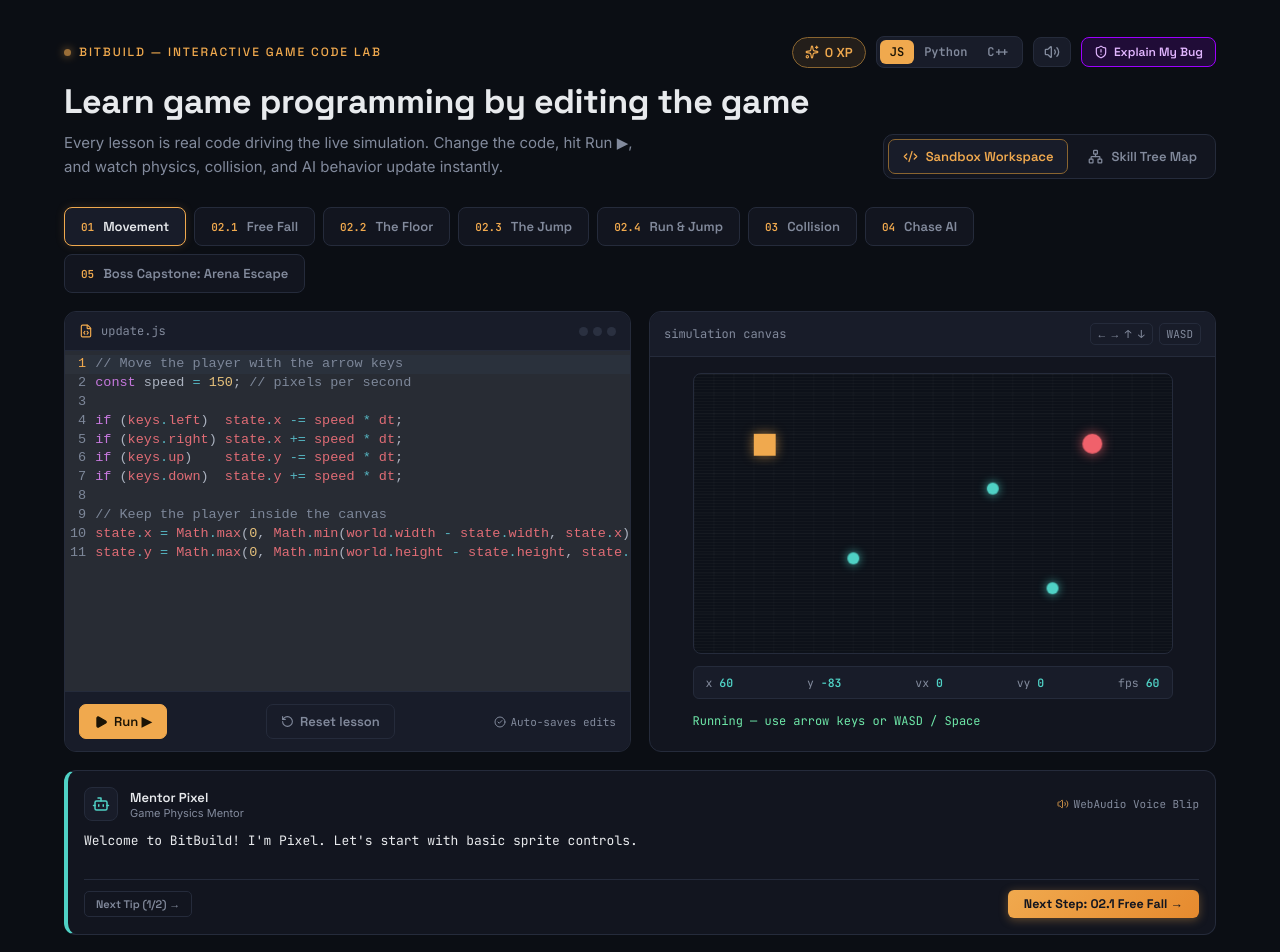
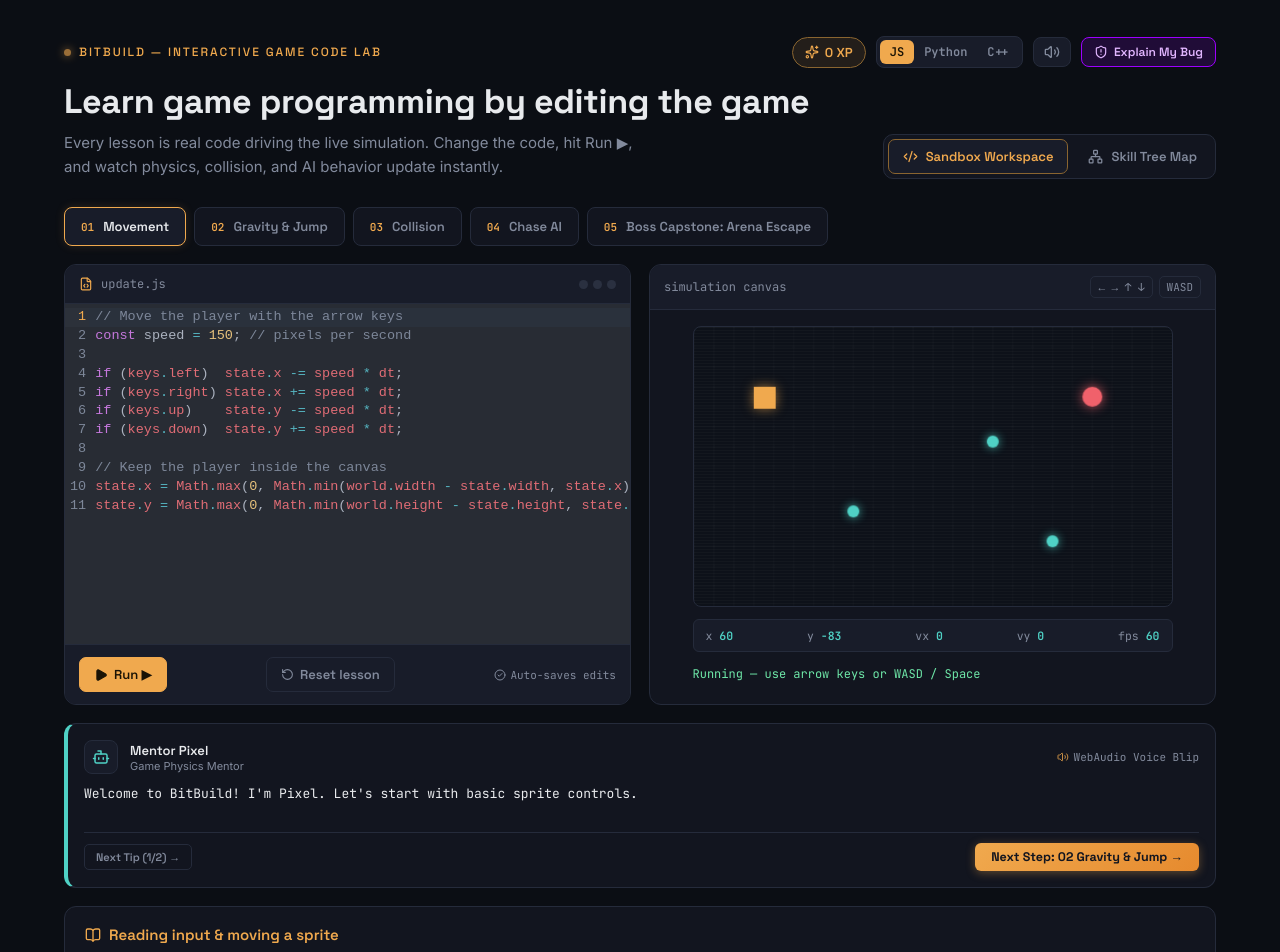
Before and after one commit to Hrithik-exe/Bitbuild, a React (Vite) app: page / in a window 1280 px wide. Shown: the top 952 px of the page. Built offline with nearby package versions, Linux system fonts and the light colour scheme.

Commit message:
feat: nest level 2 pieces inside level 2 with sub-step pills and combined main tab

```diff
--- a/src/App.tsx
+++ b/src/App.tsx
@@ -105,18 +105,32 @@ export function App() {
     compileCode(code, language);
   }, [code, language, compileCode]);
 
-  // Synchronize starter code & auto-start simulation when lesson or language changes
+  // Synchronize starter code & auto-start simulation when lesson, piece, or language changes
+  const [currentPieceIndex, setCurrentPieceIndex] = useState(0);
+  const [completedPieceIds, setCompletedPieceIds] = useState<string[]>([]);
+
+  // Derive active piece if current lesson has pieces (e.g. Level 2)
+  const activePiece = currentLesson.pieces && currentLesson.pieces.length > 0
+    ? currentLesson.pieces[currentPieceIndex] || currentLesson.pieces[0]
+    : null;
+
+  const activeCode = activePiece
+    ? activePiece.code[language] || activePiece.code.javascript
+    : currentLesson.code[language] || currentLesson.code.javascript;
+
+  const activeNote = activePiece ? activePiece.note : currentLesson.note;
+  const activeMentorLines = activePiece ? activePiece.mentorLines : currentLesson.mentorLines;
+  const activeSimId = activePiece ? activePiece.id : currentLesson.id;
+
   useEffect(() => {
-    const starter = currentLesson.code[language] || currentLesson.code.javascript;
-    setCode(starter);
-    compileCode(starter, language);
-  }, [currentLesson, language, compileCode]);
+    setCode(activeCode);
+    compileCode(activeCode, language);
+  }, [activeCode, language, compileCode]);
 
   // Handle lesson reset
   const handleReset = () => {
-    const defaultCode = currentLesson.code[language] || currentLesson.code.javascript;
-    setCode(defaultCode);
-    compileCode(defaultCode, language);
+    setCode(activeCode);
+    compileCode(activeCode, language);
     setStatusMessage('Lesson code reset & running.');
   };
 
@@ -133,6 +147,7 @@ export function App() {
   // Switch active lesson
   const loadLesson = (lesson: Lesson) => {
     setCurrentLesson(lesson);
+    setCurrentPieceIndex(0);
     setActiveView('sandbox');
   };
 
@@ -141,24 +156,54 @@ export function App() {
   const prevLesson = currentIdx > 0 ? lessons[currentIdx - 1] : null;
   const nextLesson = currentIdx < lessons.length - 1 ? lessons[currentIdx + 1] : null;
 
-  const goToNextLesson = useCallback(() => {
-    if (nextLesson) {
+  const hasNext = Boolean(
+    (currentLesson.pieces && currentPieceIndex < currentLesson.pieces.length - 1) || nextLesson
+  );
+  const hasPrev = Boolean(
+    (currentLesson.pieces && currentPieceIndex > 0) || prevLesson
+  );
+
+  let nextLabel = '';
+  if (currentLesson.pieces && currentPieceIndex < currentLesson.pieces.length - 1) {
+    const np = currentLesson.pieces[currentPieceIndex + 1];
+    nextLabel = `${np.num}: ${np.label}`;
+  } else if (nextLesson) {
+    nextLabel = `${nextLesson.num} ${nextLesson.label}`;
+  }
+
+  let prevLabel = '';
+  if (currentLesson.pieces && currentPieceIndex > 0) {
+    const pp = currentLesson.pieces[currentPieceIndex - 1];
+    prevLabel = `${pp.num}: ${pp.label}`;
+  } else if (prevLesson) {
+    prevLabel = `${prevLesson.num} ${prevLesson.label}`;
+  }
+
+  const goToNextStep = useCallback(() => {
+    if (currentLesson.pieces && currentPieceIndex < currentLesson.pieces.length - 1) {
+      if (activePiece && !completedPieceIds.includes(activePiece.id)) {
+        setCompletedPieceIds(prev => [...prev, activePiece.id]);
+        setCurrentXp(prev => prev + 25);
+        blipAudio.playSuccessTone();
+      }
+      setCurrentPieceIndex(prev => prev + 1);
+    } else if (nextLesson) {
       if (!completedLessonIds.includes(currentLesson.id)) {
         setCompletedLessonIds(prev => [...prev, currentLesson.id]);
         setCurrentXp(prev => prev + currentLesson.xp);
         blipAudio.playSuccessTone();
       }
-      setCurrentLesson(nextLesson);
-      setActiveView('sandbox');
+      loadLesson(nextLesson);
     }
-  }, [nextLesson, currentLesson, completedLessonIds]);
+  }, [currentLesson, currentPieceIndex, activePiece, completedPieceIds, completedLessonIds, nextLesson]);
 
-  const goToPrevLesson = useCallback(() => {
-    if (prevLesson) {
-      setCurrentLesson(prevLesson);
-      setActiveView('sandbox');
+  const goToPrevStep = useCallback(() => {
+    if (currentLesson.pieces && currentPieceIndex > 0) {
+      setCurrentPieceIndex(prev => prev - 1);
+    } else if (prevLesson) {
+      loadLesson(prevLesson);
     }
-  }, [prevLesson]);
+  }, [currentLesson, currentPieceIndex, prevLesson]);
 
   return (
     <div className="app-container">
@@ -204,6 +249,30 @@ export function App() {
             })}
           </div>
 
+          {/* Sub-step Pieces Bar for Level 2 (and any multi-piece level) */}
+          {currentLesson.pieces && currentLesson.pieces.length > 0 && (
+            <div className="level-pieces-bar">
+              <span className="pieces-bar-title">{currentLesson.label} Pieces:</span>
+              <div className="pieces-pills">
+                {currentLesson.pieces.map((piece, idx) => {
+                  const isActive = idx === currentPieceIndex;
+                  const isDone = completedPieceIds.includes(piece.id);
+                  return (
+                    <button
+                      key={piece.id}
+                      className={`piece-pill ${isActive ? 'active' : ''} ${isDone ? 'completed' : ''}`}
+                      onClick={() => setCurrentPieceIndex(idx)}
+                    >
+                      <span className="piece-num">{idx + 1}</span>
+                      <span className="piece-title">{piece.label}</span>
+                      {isDone && <span className="piece-check">✓</span>}
+                    </button>
+                  );
+                })}
+              </div>
+            </div>
+          )}
+
           {/* 2-Panel Split Grid Workspace */}
           <div className="grid">
             <CodeEditor
@@ -220,24 +289,24 @@ export function App() {
               updateFn={updateFn}
               statusMessage={statusMessage}
               isError={isError}
-              lessonId={currentLesson.id}
+              lessonId={activeSimId}
               onSuccess={handleLessonSuccess}
             />
           </div>
 
           {/* Undertale-style Procedural Mentor Voice Dialogue with Step Navigation */}
           <MentorBox
-            dialogueLines={currentLesson.mentorLines}
-            onNextLesson={goToNextLesson}
-            onPrevLesson={goToPrevLesson}
-            hasNextLesson={Boolean(nextLesson)}
-            hasPrevLesson={Boolean(prevLesson)}
-            nextLessonLabel={nextLesson ? `${nextLesson.num} ${nextLesson.label}` : ''}
-            prevLessonLabel={prevLesson ? `${prevLesson.num} ${prevLesson.label}` : ''}
+            dialogueLines={activeMentorLines}
+            onNextLesson={goToNextStep}
+            onPrevLesson={goToPrevStep}
+            hasNextLesson={hasNext}
+            hasPrevLesson={hasPrev}
+            nextLessonLabel={nextLabel}
+            prevLessonLabel={prevLabel}
           />
 
           {/* Detailed Lesson Instructions & Notes */}
-          <LessonNote note={currentLesson.note} />
+          <LessonNote note={activeNote} />
         </>
       )}
 
--- a/src/data/lessons.ts
+++ b/src/data/lessons.ts
@@ -12,7 +12,7 @@ export const chapters: Chapter[] = [
     id: 'ch2',
     title: 'Chapter 2: Physics Engine Fundamentals',
     description: 'Implement realistic gravity acceleration, jump impulses, and ground collision state step-by-step.',
-    lessons: ['gravity-1', 'gravity-2', 'gravity-3', 'gravity-4'],
+    lessons: ['gravity'],
     capstoneId: 'capstone'
   },
   {
@@ -90,11 +90,59 @@ state.y = std::clamp(state.y, 0.0f, world.height - state.height);`
     }
   },
   {
+    id: 'gravity',
+    num: '02',
+    label: 'Gravity & Jump',
+    chapter: 'ch2',
+    xp: 75,
+    note: {
+      title: 'Physics Engine Fundamentals',
+      body: [
+        'Real motion is built from velocity and acceleration. Instead of facing a daunting 40-line physics script all at once, you will assemble gravity, the floor, jumping, and running piece by piece!',
+        'Click "Next Piece →" in the mentor box below to progress through each stage.'
+      ]
+    },
+    mentorLines: [
+      { speaker: 'mentorA', text: "Welcome to Level 2! We've broken down physics into bite-sized pieces so you can build it step by step.", trigger: 'onEnter' },
+      { speaker: 'mentorB', text: "Work through each piece at your own pace. Press 'Next Piece →' whenever you're ready!", trigger: 'onEnter' }
+    ],
+    code: {
+      javascript: `// Piece 1: Free Fall (Downward Acceleration)
+const gravity = 800; // pixels per second squared
+
+state.vy += gravity * dt;
+state.y += state.vy * dt;
+
+// Stop at canvas bottom
+if (state.y > world.height - state.height) {
+  state.y = world.height - state.height;
+  state.vy = 0;
+}`,
+      python: `# Piece 1: Free Fall (Downward Acceleration)
+gravity = 800.0
+
+state['vy'] += gravity * dt
+state['y'] += state['vy'] * dt
+
+if state['y'] > world['height'] - state['height']:
+    state['y'] = world['height'] - state['height']
+    state['vy'] = 0.0`,
+      cpp: `// Piece 1: Free Fall (Downward Acceleration)
+float gravity = 800.0f;
+
+state.vy += gravity * dt;
+state.y += state.vy * dt;
+
+if (state.y > world.height - state.height) {
+  state.y = world.height - state.height;
+  state.vy = 0.0f;
+}`
+    },
+    pieces: [
+      {
         id: 'gravity-1',
-    num: '02.1',
+        num: 'Piece 1',
         label: 'Free Fall',
-    chapter: 'ch2',
-    xp: 30,
         note: {
           title: 'Piece 1: Downward Acceleration',
           body: [
@@ -103,8 +151,8 @@ state.y = std::clamp(state.y, 0.0f, world.height - state.height);`
           ]
         },
         mentorLines: [
-      { speaker: 'mentorA', text: "Welcome to Gravity! Piece 1 is simple: constant downward acceleration.", trigger: 'onEnter' },
-      { speaker: 'mentorB', text: "Notice state.vy += gravity * dt? Every second, your vertical speed grows by 800 pixels!", trigger: 'onEnter' }
+          { speaker: 'mentorA', text: "Welcome to Level 2, Piece 1! Let's start with pure downward gravitational acceleration.", trigger: 'onEnter' },
+          { speaker: 'mentorB', text: "Notice state.vy += gravity * dt? Every second, your downward speed grows by 800 pixels!", trigger: 'onEnter' }
         ],
         code: {
           javascript: `// 1. Gravity accelerates vertical velocity downward
@@ -141,10 +189,8 @@ if (state.y > world.height - state.height) {
       },
       {
         id: 'gravity-2',
-    num: '02.2',
+        num: 'Piece 2',
         label: 'The Floor',
-    chapter: 'ch2',
-    xp: 35,
         note: {
           title: 'Piece 2: Ground Landing',
           body: [
@@ -200,10 +246,8 @@ if (state.y >= floorY) {
       },
       {
         id: 'gravity-3',
-    num: '02.3',
+        num: 'Piece 3',
         label: 'The Jump',
-    chapter: 'ch2',
-    xp: 40,
         note: {
           title: 'Piece 3: Upward Jump Impulse',
           body: [
@@ -282,10 +326,8 @@ if (state.y >= floorY) {
       },
       {
         id: 'gravity-4',
-    num: '02.4',
+        num: 'Piece 4',
         label: 'Run & Jump',
-    chapter: 'ch2',
-    xp: 50,
         note: {
           title: 'Piece 4: Full Platformer Physics',
           body: [
@@ -388,6 +430,8 @@ if (state.y >= floorY) {
 
 state.x = std::clamp(state.x, 0.0f, world.width - state.width);`
         }
+      }
+    ]
   },
   {
     id: 'collision',
--- a/src/index.css
+++ b/src/index.css
@@ -263,6 +263,82 @@ html, body {
 
 .tab.completed-tab .num {
   color: var(--success);
+}
+
+/* Level Internal Pieces Bar */
+.level-pieces-bar {
+  display: flex;
+  align-items: center;
+  gap: 12px;
+  margin: -6px 0 16px;
+  padding: 8px 14px;
+  background: rgba(18, 22, 34, 0.7);
+  border: 1px solid var(--border);
+  border-radius: 8px;
+  backdrop-filter: blur(8px);
+  flex-wrap: wrap;
+}
+
+.pieces-bar-title {
+  font-family: 'Space Grotesk', sans-serif;
+  font-size: 12px;
+  font-weight: 600;
+  color: var(--amber);
+  white-space: nowrap;
+}
+
+.pieces-pills {
+  display: flex;
+  align-items: center;
+  gap: 8px;
+  flex-wrap: wrap;
+}
+
+.piece-pill {
+  font-family: 'JetBrains Mono', monospace;
+  font-size: 11.5px;
+  background: var(--panel-alt);
+  border: 1px solid var(--border);
+  color: var(--text-muted);
+  padding: 4px 10px;
+  border-radius: 6px;
+  cursor: pointer;
+  display: flex;
+  align-items: center;
+  gap: 6px;
+  transition: all 0.15s ease;
+}
+
+.piece-pill:hover {
+  border-color: var(--amber-dim);
+  color: var(--text);
+}
+
+.piece-pill.active {
+  background: rgba(240, 169, 78, 0.12);
+  border-color: var(--amber);
+  color: var(--amber);
+  font-weight: 600;
+  box-shadow: 0 0 10px rgba(240, 169, 78, 0.2);
+}
+
+.piece-pill.completed {
+  border-color: rgba(0, 255, 136, 0.3);
+}
+
+.piece-pill.completed .piece-num {
+  color: var(--success);
+}
+
+.piece-num {
+  font-size: 10.5px;
+  color: var(--text-muted);
+  font-weight: bold;
+}
+
+.piece-check {
+  color: var(--success);
+  font-weight: bold;
 }
 
 /* Split Grid Layout */
```
Also changed, not shown: src/types/lesson.ts (+10 -0 lines). Lines whose indentation alone changed are shown as unchanged.
